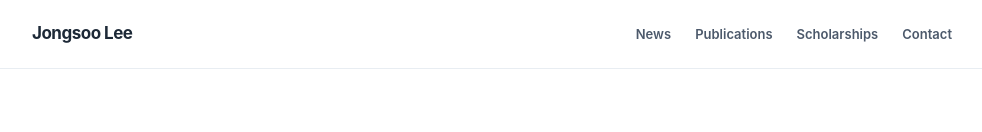
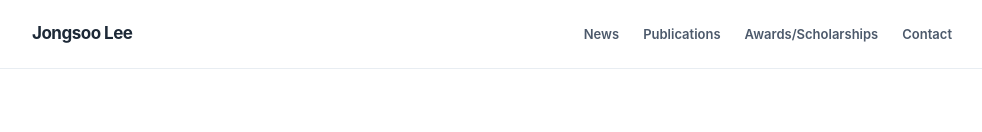
Before and after one commit to JongsooLee/jongsoolee.github.io, a plain HTML site: page index.html in a window 1280 px wide. Shown: the top 132 px of the page, without its empty margins (148-1130 px from the left). Drawn offline with Linux system fonts and the light colour scheme; grey boxes are pictures that could not be loaded.

Commit message:
Update index.html

```diff
--- a/index.html
+++ b/index.html
@@ -52,7 +52,7 @@
 <body>
   <header><nav class="shell" aria-label="Main navigation">
     <a class="logo" href="#top">Jongsoo Lee</a>
-    <div class="links"><a href="#news">News<a href="#publications">Publications</a><a href="#scholarships">Scholarships</a><a href="#contact">Contact</a></div>
+    <div class="links"><a href="#news">News<a href="#publications">Publications</a><a href="#scholarships">Awards/Scholarships</a><a href="#contact">Contact</a></div>
   </nav></header>
   <main class="shell" id="top">
     <div class="intro">
```
